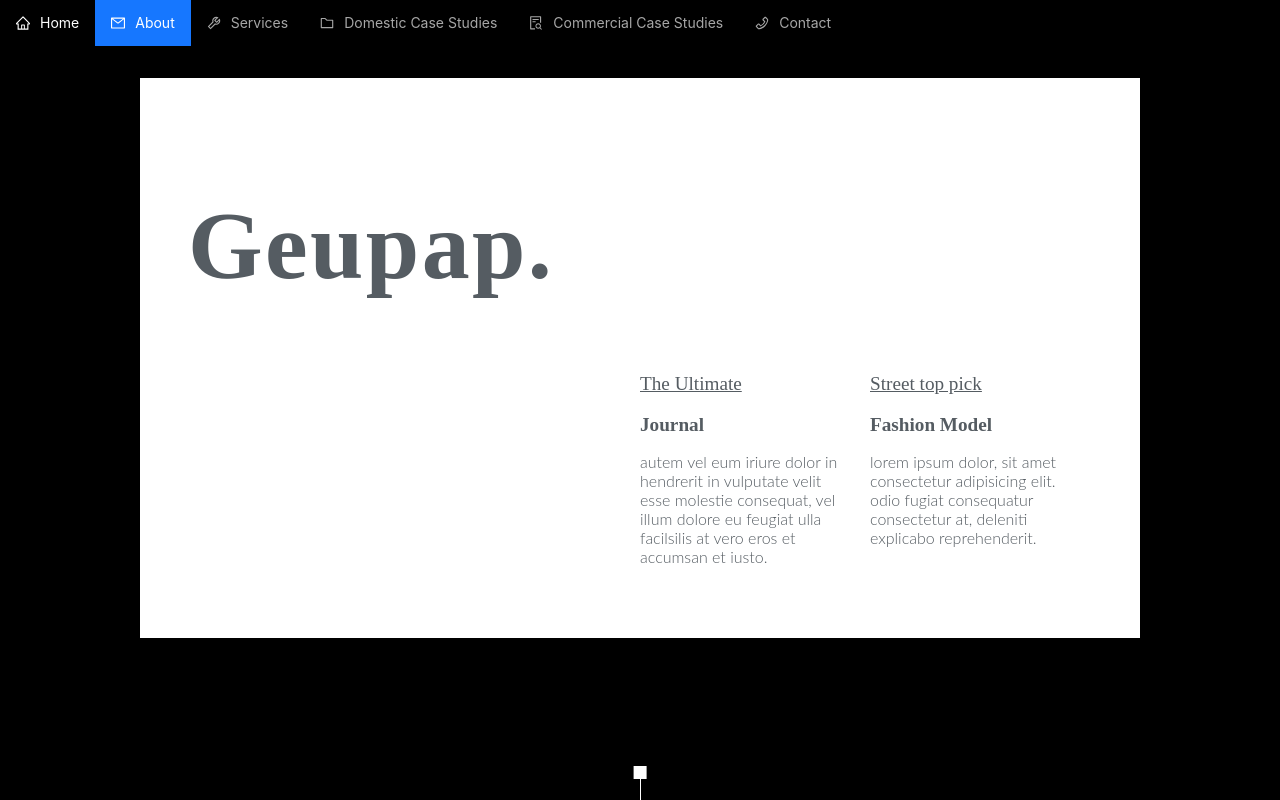
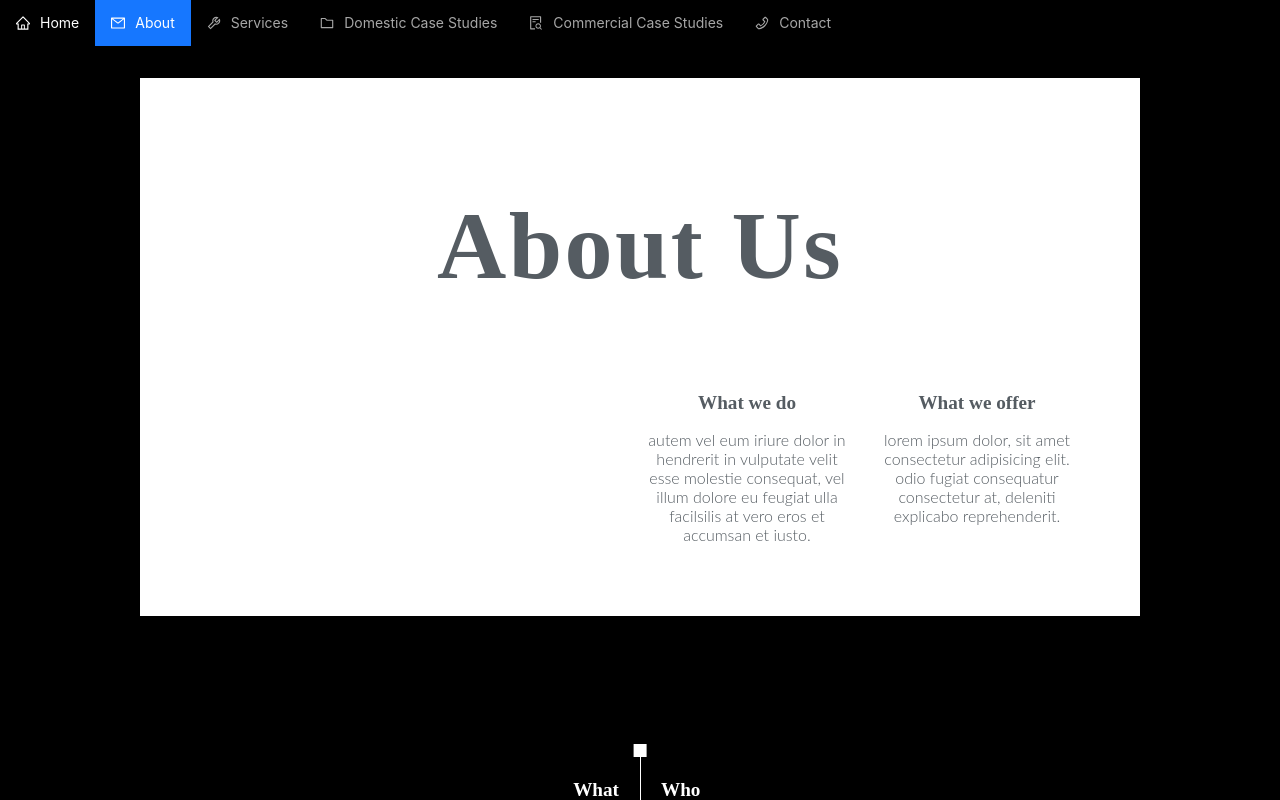
Before and after one commit to KachiiC/construction-project, a React (Create React App) app: page / in a window 1280 px wide. Both pictures are taken after a click on the item "About". Shown: the top 800 px of the page. Built offline with nearby package versions, Linux system fonts and the light colour scheme.

Commit message:
KC: edit about page layout

```diff
--- /dev/null
+++ b/src/components/PageContainer/PageContainer.scss
@@ -0,0 +1,4 @@
+.page-container {
+    min-height: 90vh;
+    text-align: center;
+}
--- a/src/components/PageContainer/index.tsx
+++ b/src/components/PageContainer/index.tsx
@@ -1,3 +1,5 @@
+import './PageContainer.scss'
+
 import Aos from "aos";
 import Footer from "components/Footer";
 import { Navbar } from "components/Navbar";
@@ -17,7 +19,7 @@ export const PageContainer = ({ children }: { children: JSX.Element }) => {
   return (
     <main>
       <Navbar data={navbarItems} />
-      {children}
+      <div className="page-container">{children}</div>
       <Footer />
     </main>
   );
--- a/src/pages/About/About.scss
+++ b/src/pages/About/About.scss
@@ -90,6 +90,11 @@ $headline-border-offset: 0.5em;
             text-align: right;
             justify-self: end;
           }
+
+          &--right {
+            text-align: left;
+            justify-self: start;
+          }
         }
 
         &__cat,
@@ -121,17 +126,19 @@ $headline-border-offset: 0.5em;
 
         grid-template-columns: 10% 2fr 10px 2fr 10%;
         grid-auto-flow: row dense;
+
         .content-preview {
           max-width: 240px;
           padding: 1em;
           margin-top: 1em;
           margin-bottom: 1em;
-          &--top {
-            margin-top: 2em;
+
+          &--top,
+          &--bottom {
+            margin: auto;
+            max-width: 75vw;
           }
-          &--bottom {
-            margin-bottom: 2.5em;
-          }
+
         }
 
         .headline {
--- a/src/pages/About/index.tsx
+++ b/src/pages/About/index.tsx
@@ -9,12 +9,11 @@ const About: FC = () => {
         <div className="cover__content">
           <div className="top-section">
             <div className="top-section-title">
-              <h1 className="top-section-title__text">Geupap.</h1>
+              <h1 className="top-section-title__text">About Us</h1>
             </div>
             <div className="top-section__content">
               <div className="content-preview">
-                <div className="content-preview__cat">The Ultimate</div>
-                <h3 className="content-preview__title">Journal</h3>
+                <h3 className="content-preview__title">What we do</h3>
                 <p className="content-preview__excerpt">
                   autem vel eum iriure dolor in hendrerit in vulputate velit
                   esse molestie consequat, vel illum dolore eu feugiat ulla
@@ -22,8 +21,7 @@ const About: FC = () => {
                 </p>
               </div>
               <div className="content-preview">
-                <div className="content-preview__cat">Street top pick</div>
-                <h3 className="content-preview__title">Fashion Model</h3>
+                <h3 className="content-preview__title">What we offer</h3>
                 <p className="content-preview__excerpt">
                   Lorem ipsum dolor, sit amet consectetur adipisicing elit. Odio
                   fugiat consequatur consectetur at, deleniti explicabo
@@ -35,7 +33,7 @@ const About: FC = () => {
           <div className="lower-section">
             <div className="headline">
               <div className="line line--horizontal line--left"></div>
-              <h2 className="boxed-headline">Special Fashion Week</h2>
+              <h2 className="boxed-headline">Our services</h2>
               <div className="line line--horizontal line--right"></div>
             </div>
 
@@ -44,8 +42,7 @@ const About: FC = () => {
 
             <div className="spacer"></div>
             <div className="content-preview content-preview--left content-preview--top">
-              <div className="content-preview__cat">Modern Dressing</div>
-              <h3 className="content-preview__title">Special Summering</h3>
+              <h3 className="content-preview__title">What</h3>
               <p className="content-preview__excerpt">
                 Adipisicing elit. Ipsam dicta, quia similique nulla eum
                 voluptatibus quae laborum, consectetur sunt necessitatibus
@@ -54,8 +51,7 @@ const About: FC = () => {
             </div>
 
             <div className="content-preview  content-preview--right content-preview--top">
-              <div className="content-preview__cat">Style Random</div>
-              <h3 className="content-preview__title">Inside Fashion Pack</h3>
+              <h3 className="content-preview__title">Who</h3>
               <p className="content-preview__excerpt">
                 Lorem ipsum dolor sit amet consectetur adipisicing elit. Sequi
                 provident vel, architecto numquam nemo repellat.
@@ -65,8 +61,7 @@ const About: FC = () => {
             <div className="spacer"></div>
 
             <div className="content-preview content-preview--left content-preview--bottom">
-              <div className="content-preview__cat">Group Jenita</div>
-              <h3 className="content-preview__title">Sensual Woman Girl</h3>
+              <h3 className="content-preview__title">When</h3>
               <p className="content-preview__excerpt">
                 Doloremque, totam blanditiis itaque ipsam commodi atque, vero,
                 laborum eos quaerat nostrum deleniti laboriosam debitis.
@@ -74,8 +69,7 @@ const About: FC = () => {
             </div>
 
             <div className="content-preview content-preview--right content-preview--bottom">
-              <div className="content-preview__cat">Power of Beauty</div>
-              <h3 className="content-preview__title">Glamour Fashion Week</h3>
+              <h3 className="content-preview__title">Our Values</h3>
               <p className="content-preview__excerpt">
                 Lorem ipsum dolor sit amet consectetur, adipisicing elit. Ab
                 pariatur eaque nihil tempora facere dicta mollitia impedit, nisi
```
